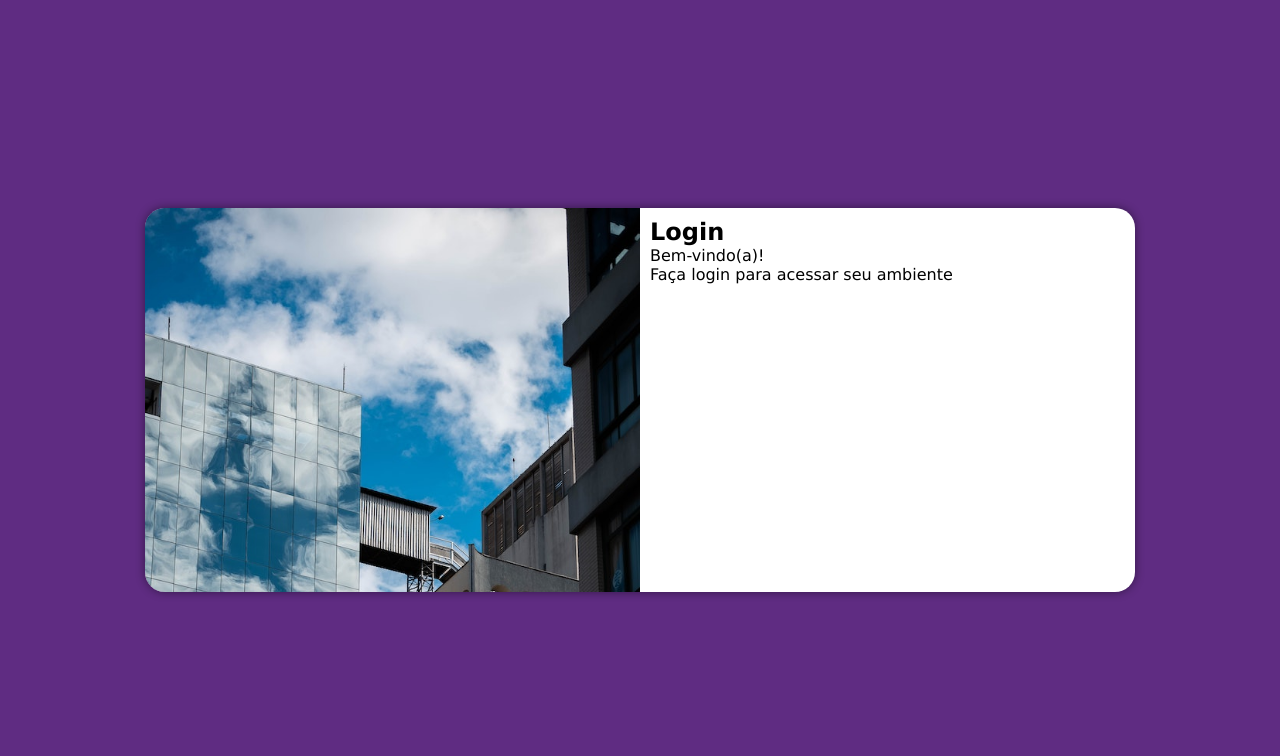
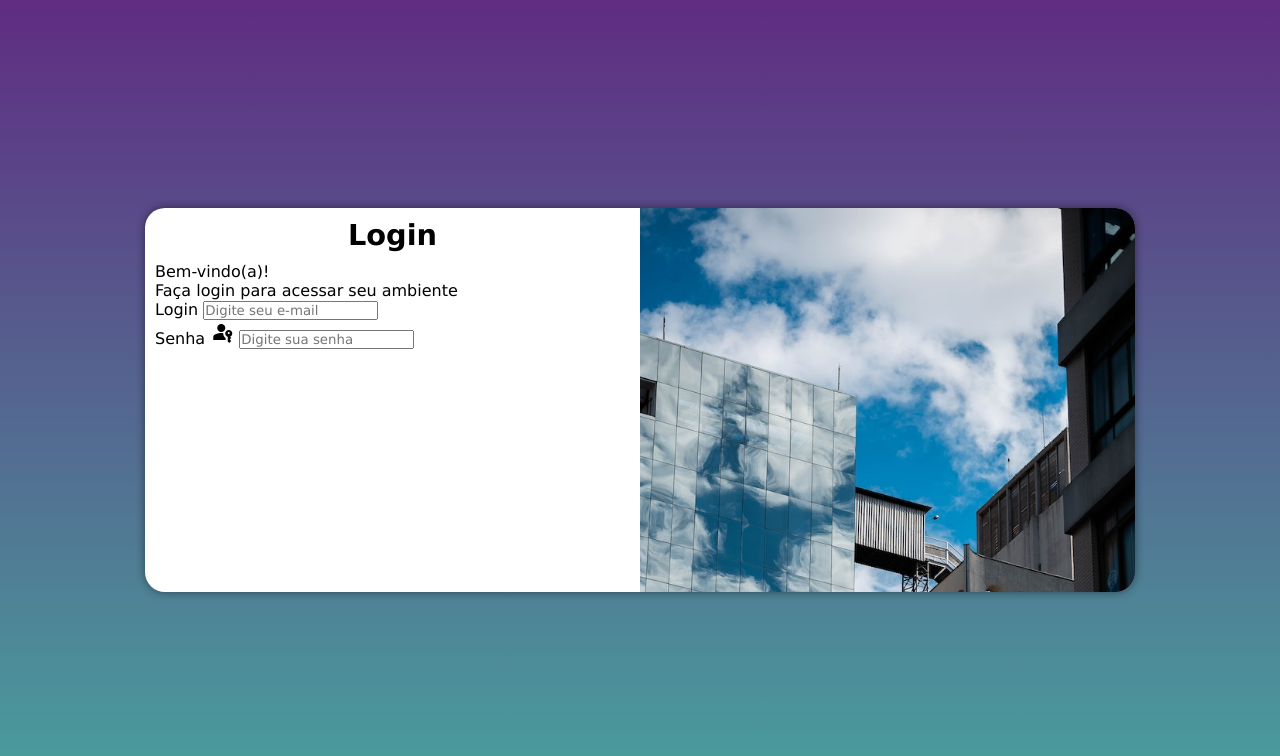
Before and after one commit to deverciliarose/projeto-login, a plain HTML site: page index.html in a window 1280 px wide. Drawn offline with nearby package versions, Linux system fonts and the light colour scheme.

Commit message:
criação do formulário

```diff
--- a/Estilo/media-query.css
+++ b/Estilo/media-query.css
@@ -1,6 +1,11 @@
 @charset "UTF-8";
 
-@media screen and  (min-width:600px){
+@media screen and  (min-width:700px){
+    body{
+        background-image: linear-gradient(to top, #49a09d, #5f2c82);
+    }
+
+
     section#login{
         width: 60vw;
        height: 30vw;
@@ -14,20 +19,31 @@
 
     section#login > div#formulario{
         float: right;
-        width: 70%;
+        width: 60%;
     }
 }
 @media screen and (min-width:992px){
+
     section#login{
         width: 990px;
     }
     section#login > div#imagem{
-        float: left;
+        float: right;
         width: 50%;
         height: 100%;
     }
     section#login > div#formulario{
-        float: right;
+        float: left;
         width: 50%;
     }
+    div#formulario > h1{
+        text-align: center;
+        margin-bottom: 10px;
+    }
+    div#formulario > h1{
+        font-size: 1.8em;
+    }
+    div#formulario{
+        font-size: 1.0em;
+    }
 }
--- a/Estilos/style.css
+++ b/Estilos/style.css
@@ -7,6 +7,8 @@
     box-sizing: border-box;
 
 }
+
+
 
 body,html{
     background-color: #5f2c82;
@@ -45,3 +47,10 @@ section#login > div#formulario{
     padding: 10px;
 
 }
+div#formulario > h1{
+    text-align: center;
+    margin-bottom: 10px;
+}
+div#formulario{
+    font-size: 0.8em;
+}
--- a/index.html
+++ b/index.html
@@ -6,6 +6,7 @@
     <title>login</title>
     <link rel="stylesheet" href="Estilos/style.css">
     <link rel="stylesheet" href="Estilo/media-query.css">
+    <link rel="stylesheet" href="https://fonts.googleapis.com/css2?family=Material+Symbols+Outlined:opsz,wght,FILL,GRAD@24,400,0,0" />
 </head>
 <body>
     <main>
@@ -19,6 +20,20 @@
                 <h1>Login</h1>
                 <p>Bem-vindo(a)! <br> Faça login para acessar seu ambiente</p>
                 <form action="login.js" method="post">
+                    <div class="campo">
+                        <label for="ilogin">Login</label>
+                        <input type="email" name="login" id="ilogin" placeholder="Digite seu e-mail">
+
+                    </div>
+                    <div class="campo">
+                        <label for="isenha">Senha</label>
+                        <span class="material-symbols-outlined">
+                            passkey
+                            </span>
+                        <input type="password" name="senha" id="isenha" placeholder="Digite sua senha">
+
+
+                    </div>
 
                 </form>
 
```
